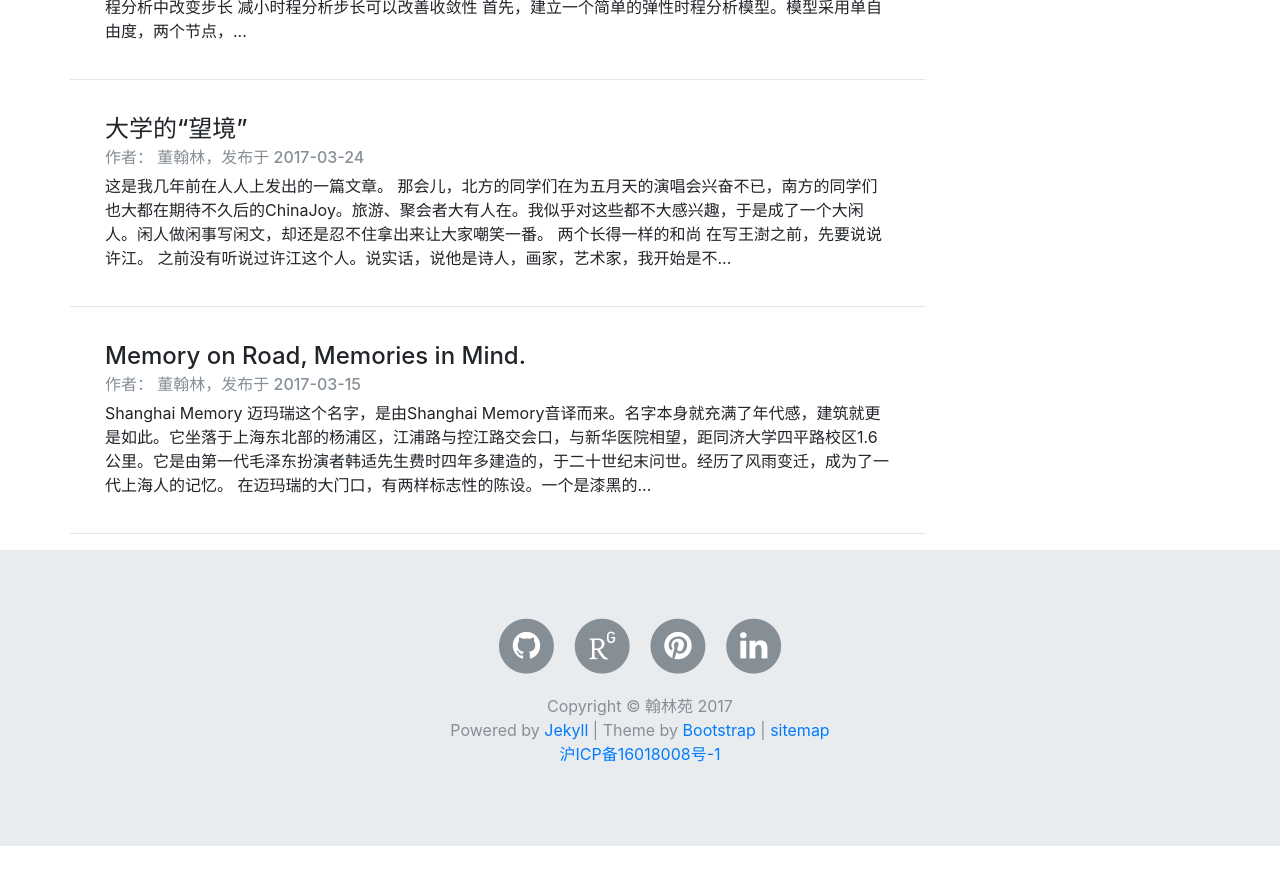
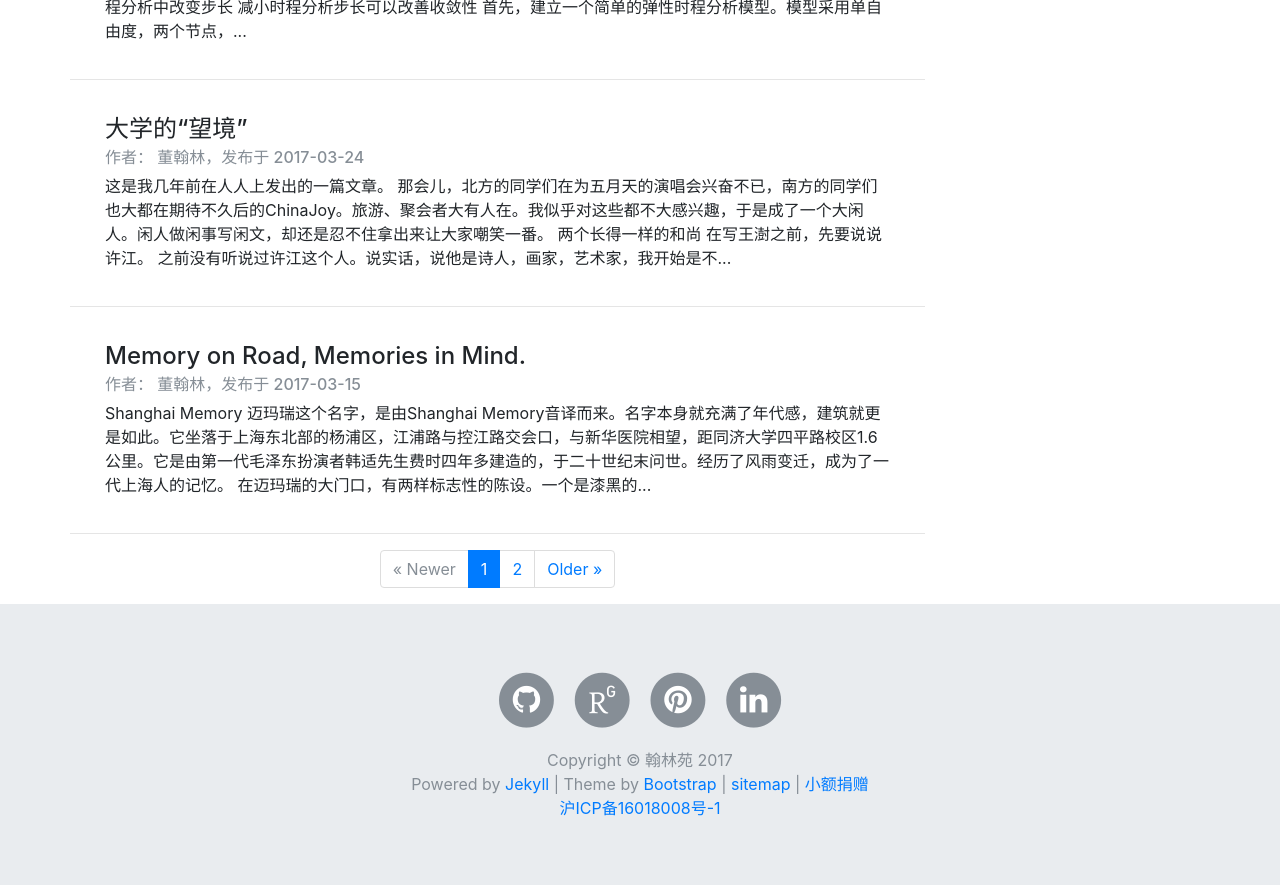
Before and after one commit to Hanlin-Dong/Hanlin-Dong.github.io, a Jekyll site: the page built from index.html, in a window 1280 px wide and 900 px high, scrolled down 2056 px. Shown: the top 885 px of the window. Built offline with Jekyll 4.4.1, drawn with Linux system fonts in a browser that asks for light colours; nearby versions of some CDN libraries; some web fonts are replaced; formulas are drawn with MathJax 3; the list of posts is cut into pages by our own code; comment, search, counter and statistics services are not loaded; before the commit the page ends 2902 px from its top, so only the background shows below that.

Commit message:
add paginator

```diff
--- a/_includes/footer.html
+++ b/_includes/footer.html
@@ -43,7 +43,7 @@
 			<p class="copyright text-muted">
                 Copyright &copy; {{ site.title }} {{ site.time | date: '%Y' }}
                 <br>
-                Powered by <a href="">Jekyll</a> | Theme by <a href="">Bootstrap</a> | <a href="/sitemap.xml">sitemap</a>
+                Powered by <a href="http://jekyllrb.com/">Jekyll</a> | Theme by <a href="https://getbootstrap.com/">Bootstrap</a> | <a href="/sitemap.xml">sitemap</a> | <a data-toggle="modal" data-target="#donate-modal" href="javascritp:void(0);">小额捐赠</a>
                 <br>
                 <a href="http://www.miitbeian.gov.cn">沪ICP备16018008号-1</a>
             </p>
--- a/index.html
+++ b/index.html
@@ -18,3 +18,39 @@ subtitle: 董翰林的个人网站
 </div>
 <hr class="row">
 {% endfor %}
+{% if paginator.total_pages > 1 %}
+<div class="row">
+	<div class="col">
+		<nav aria-label="paginator">
+			<ul class="pagination justify-content-center">
+
+				<li class="page-item{% unless paginator.previous_page %} disabled{% endunless %}">
+					<a class="page-link" href="{{ paginator.previous_page_path }}" aria-label="Previous">
+						<span aria-hidden="true">&laquo; Newer</span>
+						<span class="sr-only">Previous</span>
+					</a>
+				</li>
+
+				{% for page in (1..paginator.total_pages) %}
+				{% if page == 1 %}
+				<li class="page-item{% if page == paginator.page %} active{% endif %}">
+					<a href="{{ paginator.previous_page_path }}" class="page-link">{{ page }}</a>
+				</li>
+				{% else %}
+				<li class="page-item{% if page == paginator.page %} active{% endif %}">
+					<a href="{{ site.paginate_path | replace: ':num', page }}" class="page-link">{{ page }}</a>
+				</li>
+				{% endif %}
+				{% endfor %}
+
+				<li class="page-item{% unless paginator.next_page %} disabled{% endunless %}">
+					<a class="page-link" href="{{ paginator.next_page_path }}" aria-label="Next">
+						<span aria-hidden="true">Older &raquo;</span>
+						<span class="sr-only">Next</span>
+					</a>
+				</li>
+			</ul>
+		</nav>
+	</div>
+</div>
+{% endif %}
--- a/renewurls.txt
+++ b/renewurls.txt
@@ -1,6 +1,5 @@
-http://www.hanlindong.com/2017/09/26/opensees-bootstrap.html
-http://www.hanlindong.com/resource/ops/accel.txt
 http://www.hanlindong.com/
+http://www.hanlindong.com/page2/
 http://www.hanlindong.com/sitemap.xml
 http://www.hanlindong.com/tags.html
 http://www.hanlindong.com/tool-catalog.html
--- a/urls.txt
+++ b/urls.txt
@@ -1,4 +1,5 @@
 http://www.hanlindong.com/
+http://www.hanlindong.com/page2/
 http://www.hanlindong.com/sitemap.xml
 http://www.hanlindong.com/tags.html
 http://www.hanlindong.com/tool-catalog.html
```
Also changed, not shown: sitemap.xml (+7 -1 lines).
